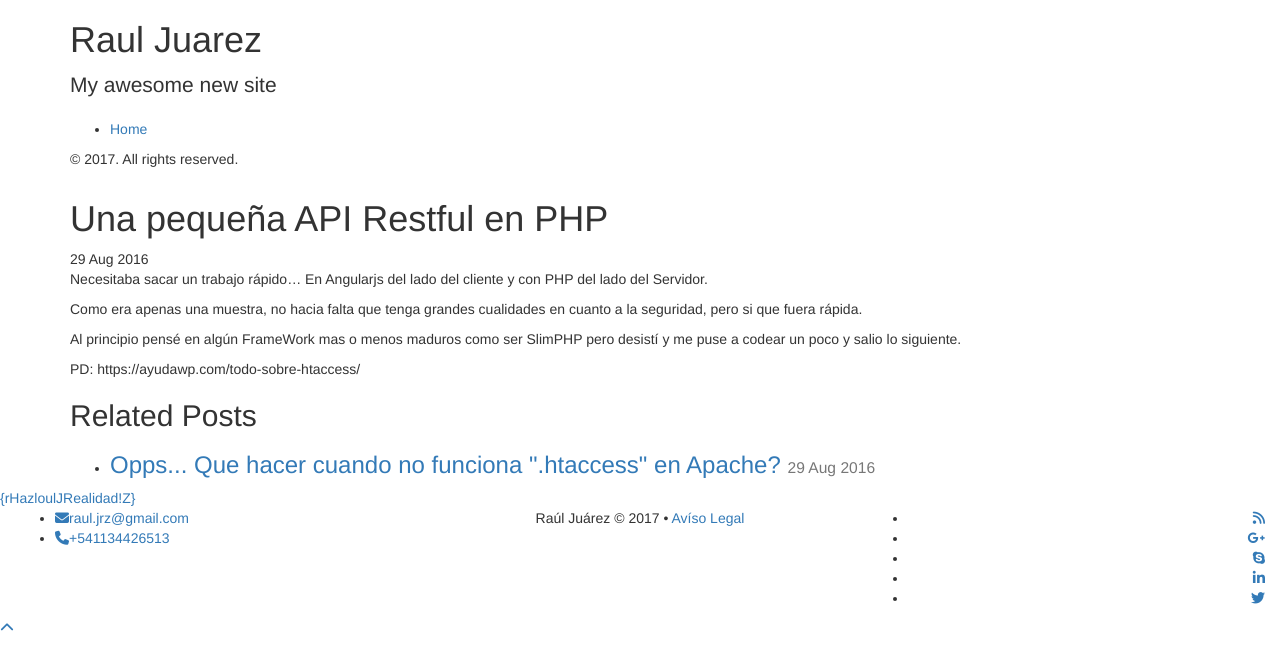
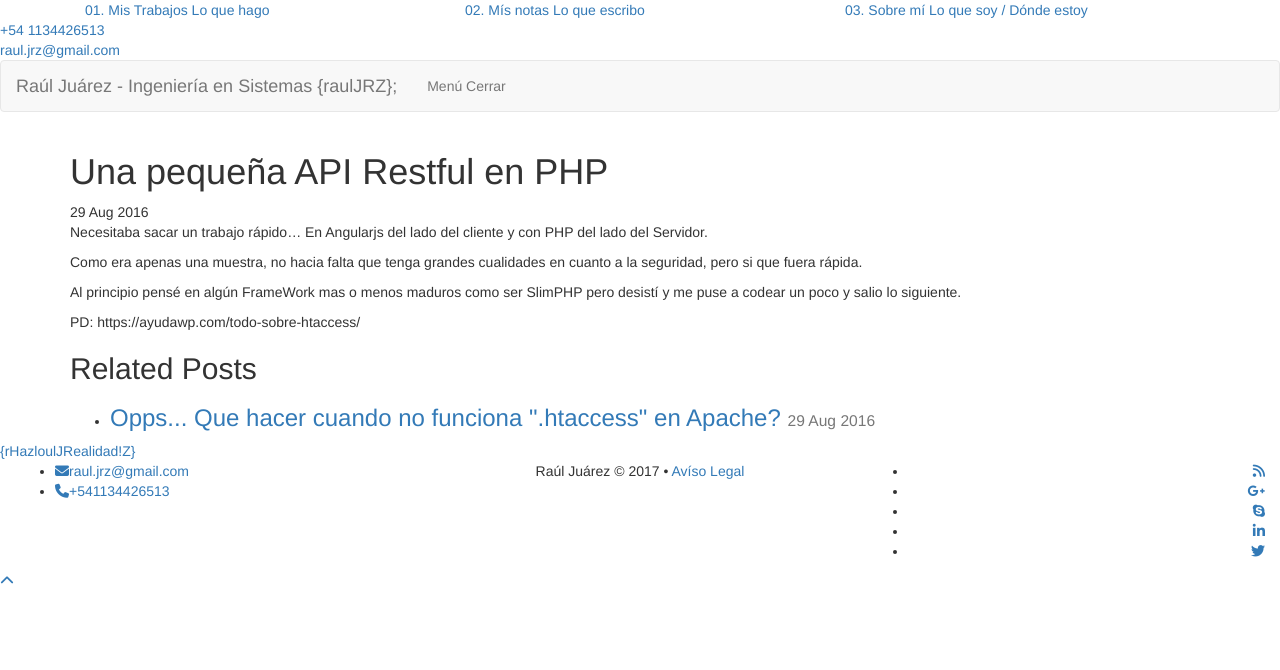
Before and after one commit to rauljrz/rauljrz.github.io, a Jekyll site: the page built from _posts/2016-08-29-una-peque-a-api-restful-en-php.markdown, in a window 1280 px wide. Shown: the top 670 px of the page. Built offline with Jekyll 4.4.1, drawn with Linux system fonts in a browser that asks for light colours; nearby versions of some CDN libraries; library files that are not in the unit come from our copies; comment, search, counter and statistics services are not loaded.

Commit message:
corrección de al blog
corrección de al blog

```diff
--- a/_config.yml
+++ b/_config.yml
@@ -1,8 +1,8 @@
 excerpt_separator: ""
-pygments: true
 markdown: kramdown
+highlighter: rouge
 url: http://rauljrz.github.io
 title: Raul Juarez
 tagline: A log of everyday life
-description: My awesome new site
+description: {raulJRZ}
 paginate: 5
--- a/_includes/footer.html
+++ b/_includes/footer.html
@@ -1,4 +1,4 @@
-	<footer class="main-footer">
+		<footer class="main-footer">
 		    <div class="top-footer">
 		        <a href="#" class="claim" data-toggle="modal" data-target="#modal-mih">
 		           {<span class="hash">r</span><span class="h">H</span>a<span class="h">zlo</span><span class="hash">ulJ</span>R<span class="h">eali</span><span class="h">dad!</span><span class="hash">Z</span>}
@@ -134,19 +134,3 @@
 		<a href="#" class="go-top" id="go-top">
 			<i class="fa fa-chevron-up"></i>
 		</a>
-
-	</div>
-
-	<!-- SCROLL DE PANTALLA -->
-	<script type="text/javascript" src="js/waypoints/jquery.waypoints.min.js"></script>
-	<script type="text/javascript" src="js/mdetect.min.js"></script>
-
-	<!-- Touch Event Support for jQuery UI -->
-	<script src="https://cdnjs.cloudflare.com/ajax/libs/jqueryui-touch-punch/0.2.3/jquery.ui.touch-punch.min.js" type="text/javascript" charset="utf-8" async defer></script>
-
-	<!-- CAPTCHA para mobiles -->
-	<script type="text/javascript" src="js/qaptcha/QapTcha.jquery.js"></script>
-
-	<!-- del sistema -->
-	<script type="text/javascript" src="js/content/home.js"></script>
-	<script type="text/javascript" src="js/content/interface.js"></script>
--- a/_includes/head.html
+++ b/_includes/head.html
@@ -1,6 +1,14 @@
 <head>
 	<link href="http://gmpg.org/xfn/11" rel="profile">
 	<meta http-equiv="content-type" content="text/html; charset=utf-8">
+	<meta charset="utf-8">
+	<meta http-equiv="X-UA-Compatible" content="IE=edge">
+	<meta name="keywords" content="web, desarrollo web, software desarrollo software, ingeniero, ingeniero del software, experto, app, aplicaciones web, mobile, web 2.0, saas, erp, ecommerce" />
+	<meta name="description" content="Desarrollo de aplicaciones web con la última tecnología y el mejor diseño. Tu proyecto en internet desarrollado con criterios científicos. Tu tienda online usable y con un alto rendimiento.">
+	<meta property="og:title" content="Raul Juarez - Ingenieria en Sisteams - Desarrollo aplicaciones web y Desktop" />
+	<meta property="og:description" content="Analista Testing | SAP CRM, ERP | {web: design & social management} | {it: consulting & recruiting 2.0} | {dev: php| python| perl| mysql| vfp} |{frame: Yii| Laravel| } {rauljrz}" />
+	<meta property="og:image" content="images/icons/facebook.png" />
+	<meta name="author" content="rauljrz.tk">
 
 	<!-- Enable responsiveness on mobile devices-->
 	<meta name="viewport" content="width=device-width, initial-scale=1.0, maximum-scale=1">
--- /dev/null
+++ b/_includes/nav.html
@@ -0,0 +1,56 @@
+<nav class="main-menu">
+	<div class="container-fluid container">
+	    <div class="col-sm-4 col">
+	        <div class="menu-item">
+	            <a href="portfolio.html">
+	                <span class="num-title">01.</span>
+	                Mis Trabajos
+	                <span class="subtitle">Lo que hago</span>
+	            </a>
+	        </div>
+	    </div>
+	    <div class="col-sm-4 col">
+	        <div class="menu-item">
+	            <a href="blog.html">
+	                <span class="num-title">02.</span>
+	                M&iacute;s notas
+	                <span class="subtitle">Lo que escribo</span>
+	            </a>
+	        </div>
+	    </div>
+	    <div class="col-sm-4 col">
+	        <div class="menu-item">
+	            <a href="about.html">
+	                <span class="num-title">03.</span>
+	                Sobre m&iacute;
+	                <span class="subtitle">Lo que soy / D&oacute;nde estoy</span>
+	            </a>
+	        </div>
+	    </div>
+	</div>
+
+	<div class="phone-wrapper">
+	    <a href="tel:+54 1134426513" class="phone">+54 1134426513</a>
+	</div>
+	<div class="mail-wrapper">
+	    <a href="mailto:raul.jrz@gmail.com" class="mail">raul.jrz@gmail.com</a>
+	</div>
+</nav>
+<nav class="navbar navbar-default" id="top-navbar">
+	<div class="container-fluid">
+	    <div class="navbar-header">
+	        <a class="navbar-brand" href="es.html">Ra&uacute;l Ju&aacute;rez - Ingenier&iacute;a en Sistemas {raulJRZ};</a>
+	        <ul class="nav navbar-nav">
+	            <li>
+	                <a href="#" id="menu-button">
+	                    <span class="icons menu-icon-wrapper">
+	                        <span class="menu-icon"></span>
+	                    </span>
+	                    <span class="title">Men&uacute;</span>
+	                    <span class="close-title">Cerrar</span>
+	                </a>
+	            </li>
+	        </ul>
+	    </div>
+	</div>
+</nav>
--- a/_layouts/default.html
+++ b/_layouts/default.html
@@ -4,13 +4,27 @@
 	{% include head.html %}
 
 	<body>
+		<div class="page-wrapper">
+			{% include nav.html %}
 
-		{% include sidebar.html %}
+			<div class="content container">
+				{{ content }}
+			</div>
 
-		<div class="content container">
-			{{ content }}
+			{% include footer.html %}
 		</div>
 
-		{% include footer.html %}
+		<!-- SCROLL DE PANTALLA -->
+		<script type="text/javascript" src="js/waypoints/jquery.waypoints.min.js"></script>
+		<script type="text/javascript" src="js/mdetect.min.js"></script>
+
+		<!-- Touch Event Support for jQuery UI -->
+		<script src="https://cdnjs.cloudflare.com/ajax/libs/jqueryui-touch-punch/0.2.3/jquery.ui.touch-punch.min.js" type="text/javascript" charset="utf-8" async defer></script>
+
+		<!-- CAPTCHA para mobiles -->
+		<script type="text/javascript" src="js/qaptcha/QapTcha.jquery.js"></script>
+
+		<!-- del sistema -->
+		<script type="text/javascript" src="js/content/interface.js"></script>
 	</body>
 </html>
--- a/atom.xml
+++ b/atom.xml
@@ -1,3 +1,4 @@
+
 ---
 layout: nil
 ---
--- a/blog.html
+++ b/blog.html
@@ -1,6 +1,6 @@
 ---
 layout: default
-title: Home
+title: Blog
 ---
 
 <div class="posts">
@@ -35,3 +35,4 @@ title: Home
 		<span class="pagination-item newer">Recientes</span>
 	{% endif %}
 </div>
+<script type="text/javascript" src="js/content/blog.js"></script>
```
Also changed, not shown: js/content/blog.js (added, +44 -0 lines). Lines whose indentation alone changed are shown as unchanged.
